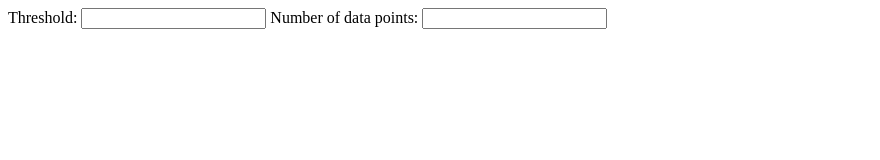
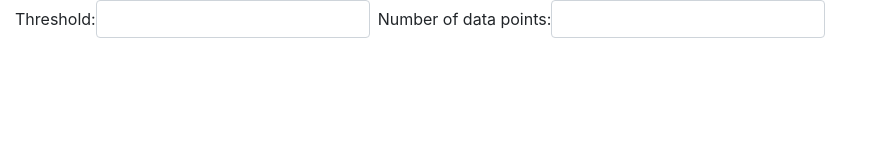
Before and after one commit to spaghettiguru/microsoft-homework, a website: page index.html in a window 1280 px wide. Shown: the whole page, without its empty margins (0-880 px from the left). Drawn offline with nearby package versions, Linux system fonts and the light colour scheme; no server answers.

Commit message:
used some bootstrap

```diff
--- a/index.html
+++ b/index.html
@@ -3,20 +3,23 @@
     <head>
         <meta charset="utf-8">
         <title></title>
+        <link rel="stylesheet" href="node_modules/bootstrap/dist/css/bootstrap.min.css">
         <script src="node_modules/highcharts/highcharts.js"></script>
     </head>
     <body>
-        <main>
-            <div class="toolbar">
-                <label>
-                    Threshold:
-                    <input type="number" id="thresholdInput">
-                </label>
-                <label>
-                    Number of data points:
-                    <input type="number" id="numDataPointsInput">
-                </label>
-            </div>
+        <main class="container-fluid">
+            <form class="toolbar form-inline">
+                <div class="form-group mb-2 mr-sm-2">
+                    <label for="thresholdInput">Threshold:</label>
+                    <input type="number" id="thresholdInput" class="form-control">
+                </div>
+                <div class="form-group mb-2 mr-sm-2">
+                    <label for="numDataPointsInput">
+                        Number of data points:
+                        <input type="number" id="numDataPointsInput" class="form-control">
+                    </label>
+                </div>
+            </form>
             <div id="chart" class="chart"></div>
         </main>
         <script src="main.js"></script>
```
